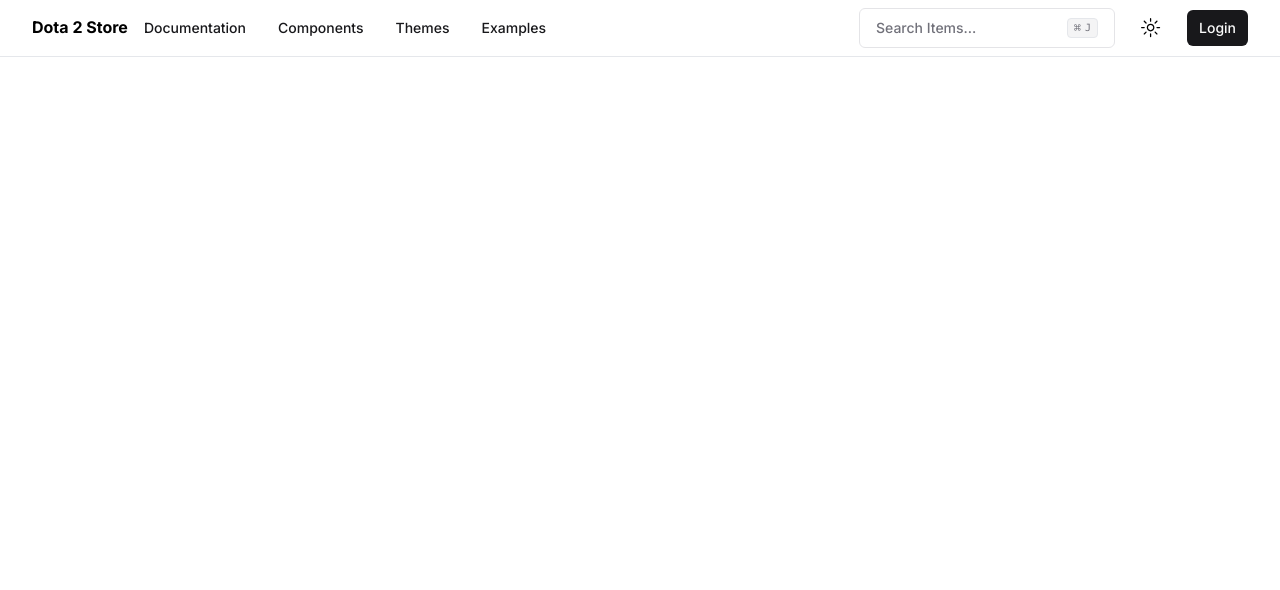
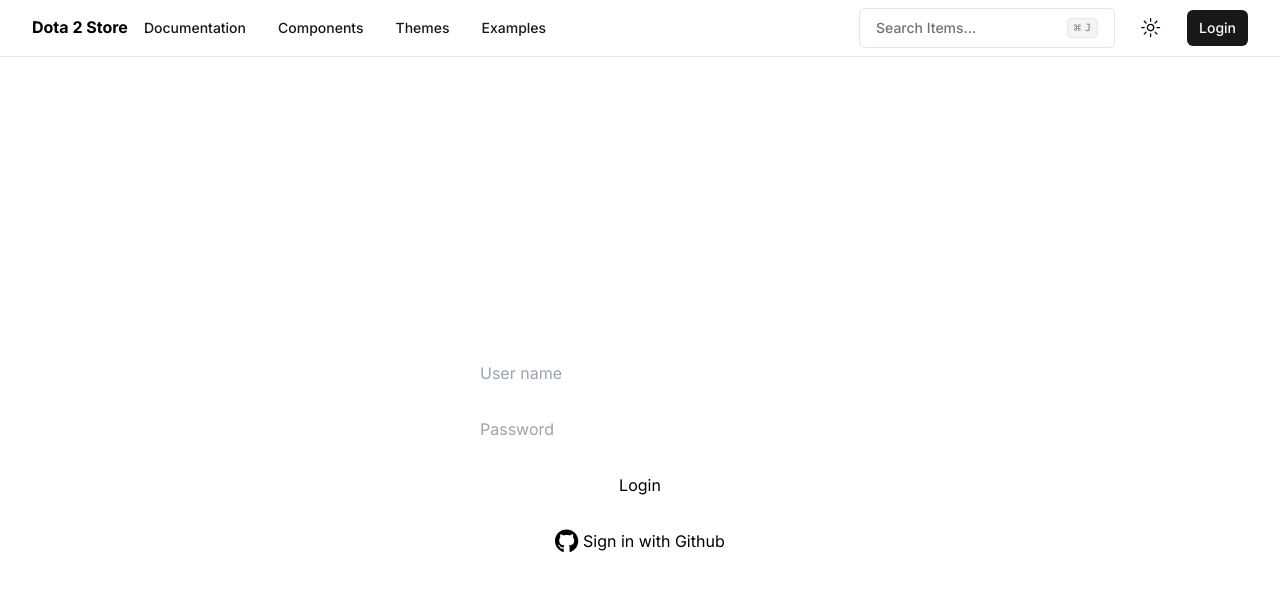
Before and after one commit to skiller70/nextwithsanity, a Next.js app: page /auth/signIn in a window 1280 px wide. Shown: the top 590 px of the page. Built offline with nearby package versions, Linux system fonts and the light colour scheme; no server answers.

Commit message:
added login page

```diff
--- a/app/auth/signIn/page.tsx
+++ b/app/auth/signIn/page.tsx
@@ -1,3 +1,4 @@
+"use client"
 
 import React from "react";
 import { FontAwesomeIcon } from "@fortawesome/react-fontawesome";
@@ -15,51 +16,49 @@
 
 export default function page() {
   return (
-    // <div className="   w-full    h-[100vh]  flex justify-center items-center">
-    //   <div className=" flex  flex-col justify-center items-center gap-y-8  w-full  ">
-    //     <input
-    //       type="text"
-    //       placeholder="User name"
-    //       className="input rounded-[8px] input-bordered input-accent w-full max-w-xs"
-    //     />
+    <div className="   w-full    h-[100vh]  flex justify-center items-center">
+      <div className=" flex  flex-col justify-center items-center gap-y-8  w-full  ">
+        <input
+          type="text"
+          placeholder="User name"
+          className="input rounded-[8px] input-bordered input-accent w-full max-w-xs"
+        />
 
-    //     <input
-    //       type="password"
-    //       placeholder="Password"
-    //       className="input  rounded-[8px] input-bordered input-accent w-full max-w-xs"
-    //     />
+        <input
+          type="password"
+          placeholder="Password"
+          className="input  rounded-[8px] input-bordered input-accent w-full max-w-xs"
+        />
 
-    //     <button
-    //       onClick={async () => {
-    //         const login = await signIn("register", {
-    //           username: "asdasdasdasdasd",
-    //           password:"ssasdasdasdss",
-    //           redirect: false,
-    //           callbackUrl: "/",
-    //         });
-    //       if(login?.error){
-    //           alert("login failed")
+        <button
+          onClick={async () => {
+            const login = await signIn("register", {
+              username: "asdasdasdasdasd",
+              password:"ssasdasdasdss",
+              redirect: false,
+              callbackUrl: "/",
+            });
+          if(login?.error){
+              alert("login failed")
 
-    //       }else{
-    //         "ggwp"
-    //       }
-    //       }}
-    //       className="btn btn-wide btn-primary  rounded-[8px]"
-    //     >
-    //       Login
-    //     </button>
-    //     <button
-    //       onClick={() => {
-    //         signIn("github", { callbackUrl: "/" });
-    //       }}
-    //       className="btn btn-wide btn-primary rounded-[8px] "
-    //     >
-    //       <FontAwesomeIcon icon={faGithub} size="xl" /> Sign in with Github
-    //     </button>
-    //   </div>
-    // </div>
-    <div className=" flex justify-center items-center h-screen">
+          }else{
+            "ggwp"
+          }
+          }}
+          className="btn btn-wide btn-primary  rounded-[8px]"
+        >
+          Login
+        </button>
+        <button
+          onClick={() => {
+            signIn("github", { callbackUrl: "/" });
+          }}
+          className="btn btn-wide btn-primary rounded-[8px] "
+        >
+          <FontAwesomeIcon icon={faGithub} size="xl" /> Sign in with Github
+        </button>
+      </div>
+    </div>
 
-    </div>
   );
 }
--- a/components/reuse/ProfileAvatar.tsx
+++ b/components/reuse/ProfileAvatar.tsx
@@ -14,23 +14,23 @@
 import Link from "next/link";
 import { useSession, signOut } from "next-auth/react";
 import Image from "next/image";
-import { Button } from "../ui/button";
+
 type Checked = DropdownMenuCheckboxItemProps["checked"];
-
-type myImage = {
-  image: string;
-};
 
 export function ProfileAvatar() {
   const { data: session } = useSession();
-  const src = session?.user?.image;
-  console.log();
+
   return (
     <DropdownMenu>
       <DropdownMenuTrigger>
         {" "}
         <Avatar>
-          <Image src={src} alt="@shadcn" width={100} height={100} />
+          <Image
+            src={`${session?.user?.image}`}
+            alt="profile"
+            width={100}
+            height={100}
+          />
 
           <AvatarFallback>CN</AvatarFallback>
         </Avatar>
@@ -44,16 +44,15 @@
         <DropdownMenuItem>Subscription</DropdownMenuItem>
         <DropdownMenuItem>
           {session?.user ? (
-              <div
+            <div
               className=" cursor-pointer"
               onClick={() => {
-                signOut({callbackUrl:"/api/auth/signin"});
+                signOut({ callbackUrl: "/api/auth/signin" });
               }}
             >
               Logout
             </div>
           ) : (
-
             <Link href="/api/auth/signin">Login</Link>
           )}
         </DropdownMenuItem>
```
